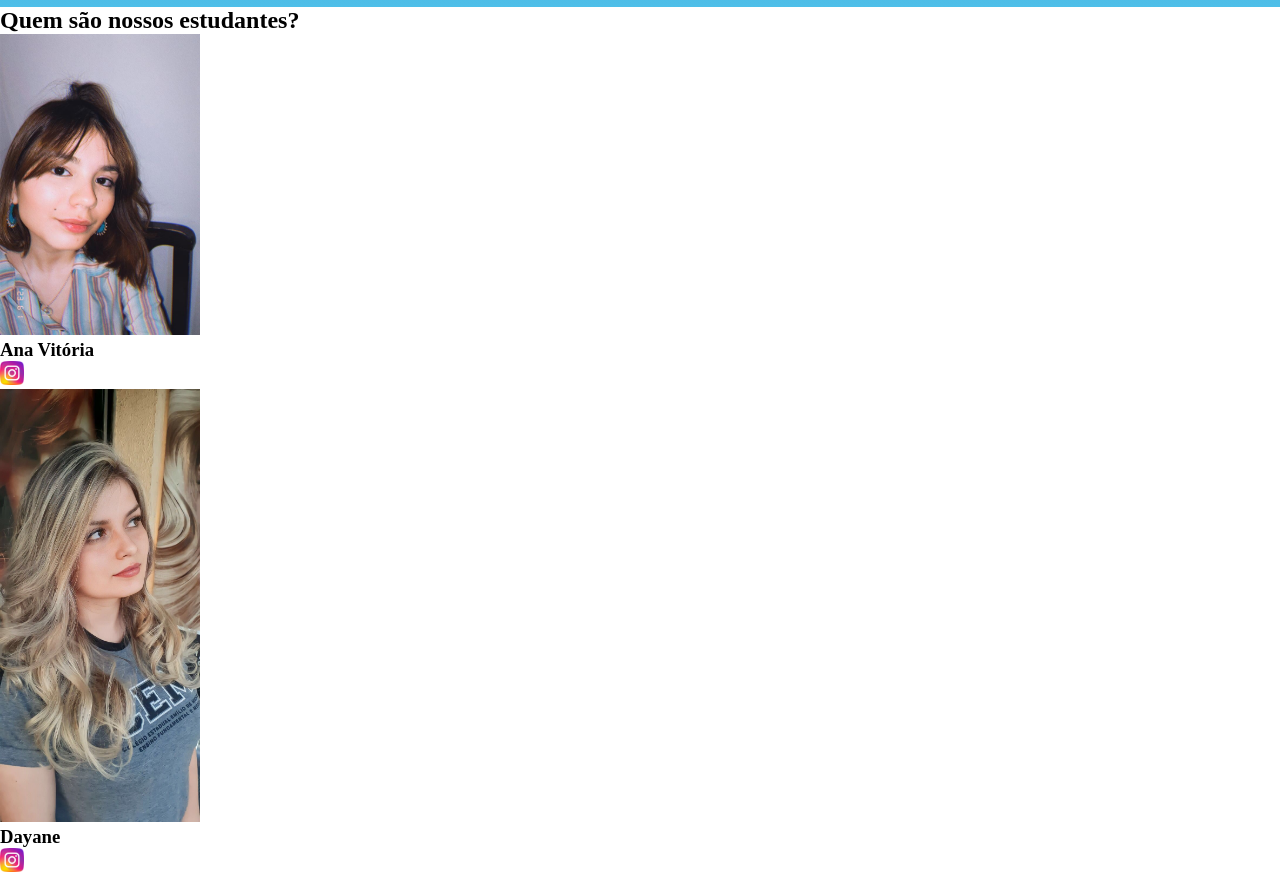
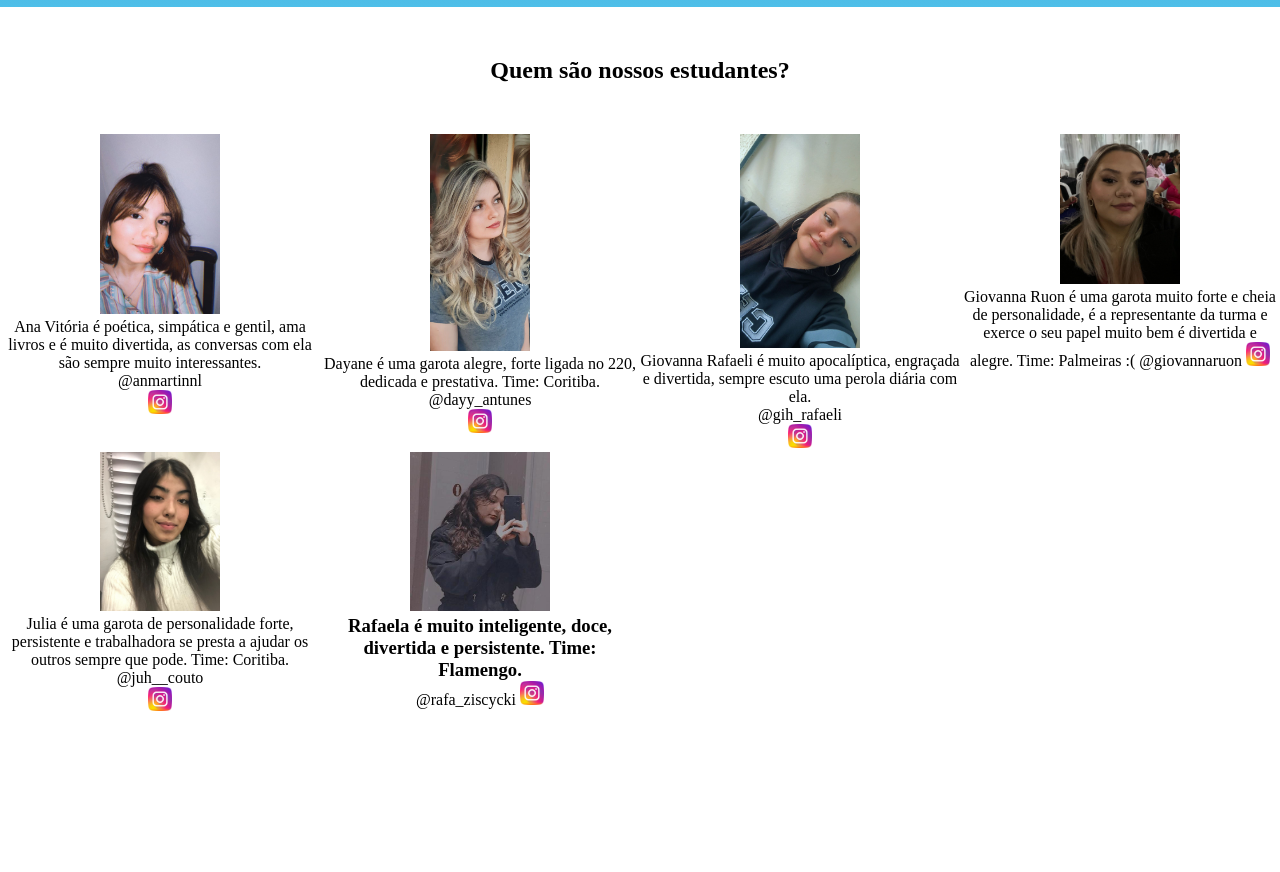
Before and after one commit to geoguis19/site-turma, a plain HTML site: page index.html in a window 1280 px wide. Shown: the part 560-1432 px from the top of the page. After the commit the page ends 1275 px from the top, so only its background shows below. Drawn offline with Linux system fonts and the light colour scheme.

Commit message:
termino do site

```diff
--- a/index.html
+++ b/index.html
@@ -27,42 +27,54 @@
     </section>
     <section class="estudante">
         <h2 class="estudante-titulo">Quem são nossos estudantes?</h2>
+        <div class="estudante-todos">
+            <span>
         <div class="Ana-div">  <img class="Ana-imagem" src="ana foto.jpg" alt=" foto da Ana">
-            <h3 class="Ana">Ana Vitória</h3>
+            <h3 class="Ana"></h3>Ana Vitória é poética, simpática e gentil, ama livros e é muito divertida, as conversas com ela são sempre muito interessantes.
+            <p>@anmartinnl</p>
             <img class="Ana-icone" src="instagram.png" alt="icone-ana">
 
         </div>
-
+    </span>
         <div class="Dayane-div">  <img class="Dayane-imagem" src="dayane foto.jpg" alt=" foto da Dayane">
-            <h3 class="Dayane">Dayane</h3>
+            <h3 class="Dayane"></h3>Dayane é uma garota alegre, forte ligada no 220, dedicada e prestativa. Time: Coritiba.
+           <p>@dayy_antunes</p>
             <img class="Dayane-icone" src="instagram.png" alt="icone-dayane">
 
         </div>
 
 
         <div class="Giovanna-Rafaeli-div">  <img class="Giovanna-Rafaeli-imagem" src="giovanna rafaeli.jpg" alt=" foto da Giovanna Rafaeli">
-            <h3 class="Giovanna-Rafaeli">Giovanna Rafaeli</h3>
+            <h3 class="Giovanna-Rafaeli"></h3>Giovanna Rafaeli é muito apocalíptica, engraçada e divertida, sempre escuto uma perola diária com ela.
+           <p>@gih_rafaeli</p>
             <img class="Giovanna-Rafaeli-icone" src="instagram.png" alt="icone-Giovanna-Rafaeli">
        </div>
 
 
-
-       </div><div class="Giovanna-Ruon-div">  <img class="Giovanna-Ruon-imagem" src="giovanna ruon.jpg" alt=" foto da Giovanna Ruon">
-        <h3 class="Giovanna-Ruon">Giovanna Ruon</h3>
+<span>
+       <div class="Giovanna-Ruon-div">  <img class="Giovanna-Ruon-imagem" src="giovanna ruon.jpg" alt=" foto da Giovanna Ruon">
+        <h3 class="Giovanna-Ruon"></h3>Giovanna Ruon é uma garota muito forte e cheia de personalidade, é a representante da turma e exerce o seu papel muito bem é divertida e alegre. Time: Palmeiras :(
+       @giovannaruon
         <img class="Giovanna-Ruon-icone" src="instagram.png" alt="icone-Giovanna-Ruon">
 
 
-    </div><div class="Julia-div">  <img class="Julia-imagem" src="julia foto.jpg" alt=" foto da Julia">
-        <h3 class="Julia">Julia</h3>
+    </div>
+</span>
+
+    <div class="Julia-div">  <img class="Julia-imagem" src="julia foto.jpg" alt=" foto da Julia">
+        <h3 class="Julia"></h3>Julia é uma garota de personalidade forte, persistente e trabalhadora se presta a ajudar os outros sempre que pode. Time: Coritiba.
+       <p>@juh__couto</p>
         <img class="Julia-icone" src="instagram.png" alt="icone-Julia">
     </div>
 
 
-    <div class="Rafa-div">  <img class="Rafaela-imagem" src="rafa foto.jpg" alt=" foto da Rafa">
-        <h3 class="Rafaela">Rafaela</h3>
+    <div class="Rafaela-div">  <img class="Rafaela-imagem" src="rafa foto.jpg" alt=" foto da Rafa">
+        <h3 class="Rafaela">Rafaela é muito inteligente, doce, divertida e persistente. Time: Flamengo.</h3>
+       @rafa_ziscycki
         <img class="Rafaela-icone" src="instagram.png" alt="icone-Rafa">
 
-
+    </div>
+    </div>
 
 
 
--- a/style.css
+++ b/style.css
@@ -35,39 +35,65 @@
 .escola-titulo{
     padding: 24px 0;
 }
+.Ana-div{
+    text-align: center;
+}
 .Ana-imagem{
-    width: 200px;
+    width: 120px;
 }
 .Ana-icone{
     width: 24px;
 }
+.Dayane-div{
+    text-align: center;
+}
 .Dayane-imagem{
-    width: 200px ;
+    width: 100px ;
 }
 .Dayane-icone{
     width: 24px;
 }
+.Giovanna-Rafaeli-div{
+    text-align: center;
+}
 .Giovanna-Rafaeli-imagem{
-    width: 200px;
+    width: 120px;
+}
+.Giovanna-Ruon-div{
+    text-align: center;
 }
 .Giovanna-Rafaeli-icone{
     width: 24px;
 }
 .Giovanna-Ruon-imagem{
-    width: 200px; ;
+    width: 120px; ;
 }
 .Giovanna-Ruon-icone{
     width: 24px;
 }
+.Julia-div{
+    text-align: center;
+}
 .Julia-imagem{
-    width: 200px;
+    width: 120px;
 }
 .Julia-icone{
     width: 24px;
 }
+.Rafaela-div{
+    text-align: center;
+}
 .Rafaela-imagem{
-    width: 200px;
+    width: 140px;
 }
 .Rafaela-icone{
     width: 24px;
 }
+.estudante-titulo{
+    text-align: center;
+    padding:50px 0 ;
+}
+.estudante-todos{
+    display: grid ;
+    grid-template-columns: 25% 25%  25%  25%;
+}
```
